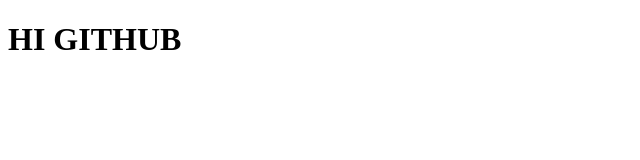
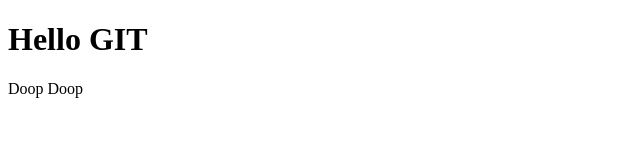
Before and after one commit to bedbathburritos/basic_repo, a plain HTML site: page index.html in a window 1280 px wide. Shown: the whole page, without its empty margins (0-640 px from the left). Drawn offline with Linux system fonts and the light colour scheme.

Commit message:
added index.html and p tag

```diff
--- a/index.html
+++ b/index.html
@@ -4,9 +4,10 @@
     <meta charset="UTF-8">
     <meta name="viewport" content="width=device-width, initial-scale=1.0">
     <meta http-equiv="X-UA-Compatible" content="ie=edge">
-    <title>Test</title>
+    <title>TEST</title>
 </head>
 <body>
-    <h1>HI GITHUB</h1>
+    <h1>Hello GIT</h1>
+    <p>Doop Doop</p>
 </body>
 </html>
```
Also changed, not shown: testproject.txt (added).
